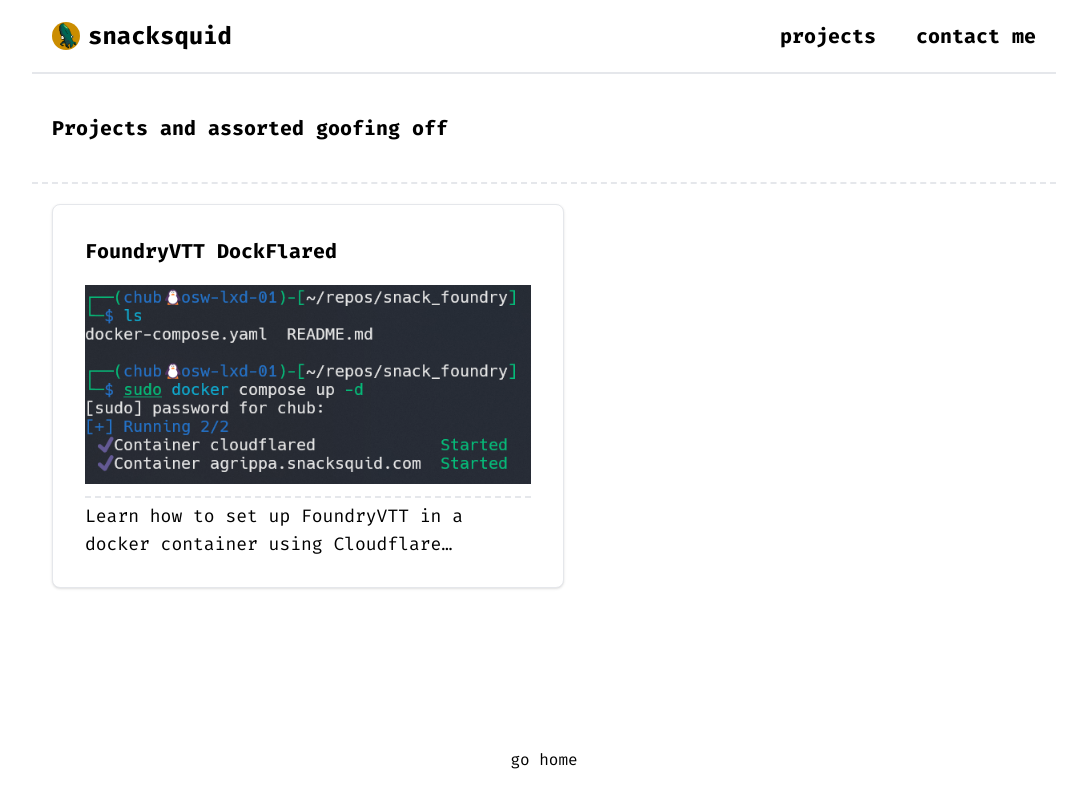
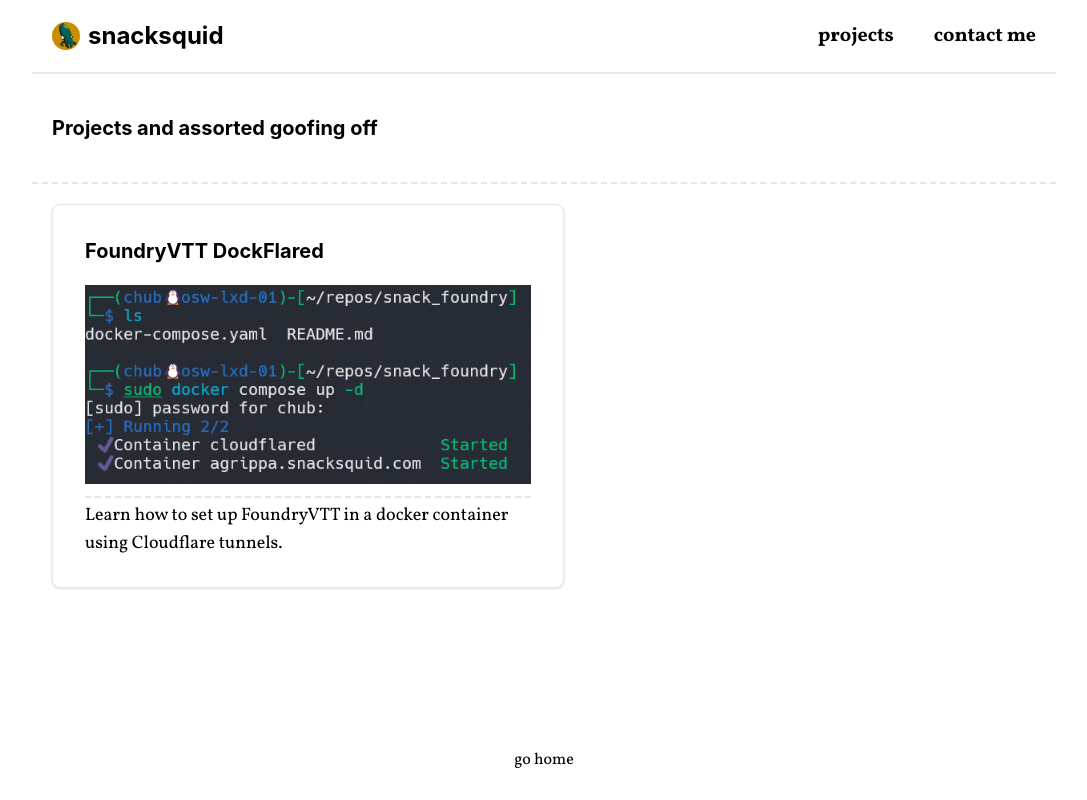
Before and after one commit to SnackSquid/squidsite, a Next.js app: page /projects in a window 1280 px wide. Shown: the whole page, without its empty margins (96-1183 px from the left). Built offline with nearby package versions, Linux system fonts and the light colour scheme.

Commit message:
Did some more stuff

```diff
--- a/app/globals.css
+++ b/app/globals.css
@@ -8,22 +8,21 @@
     }
   h1 {
     @apply text-xl md:text-2xl font-bold dark:text-zinc-100
+    font-sans
   }
   h2 {
-    @apply text-lg md:text-xl font-bold dark:text-zinc-100
+    @apply text-lg md:text-xl font-bold dark:text-zinc-100 font-sans
   }
   h3 {
-    @apply text-base md:text-lg font-bold dark:text-zinc-100
+    @apply text-base md:text-lg font-bold dark:text-zinc-100 font-sans
   }
   h4 {
-    @apply text-sm md:text-base font-bold dark:text-zinc-100
+    @apply text-sm md:text-base font-bold dark:text-zinc-100 font-sans
   }
-  p {
-
+  code {
+    @apply dark:text-purple-400 font-mono p-10 flex md:w-1/2  bg-white overflow-hidden text-ellipsis text-xs md:text-sm border-gray-200 rounded-lg shadow dark:bg-zinc-800 dark:border-zinc-700
   }
 }
-
-
 
 body {
   margin: 0 auto;
--- a/app/layout.tsx
+++ b/app/layout.tsx
@@ -1,8 +1,8 @@
 import type { Metadata } from 'next'
-import { Fira_Code } from 'next/font/google'
+import { Vollkorn, Fira_Mono } from 'next/font/google'
 import './globals.css'
 
-const inter = Fira_Code({ subsets: ['latin'] })
+const inter = Vollkorn({ subsets: ['latin'] })
 
 export const metadata: Metadata = {
   title: 'snacksquid',
--- a/app/projects/displaycard.tsx
+++ b/app/projects/displaycard.tsx
@@ -25,7 +25,7 @@
         }}
         key={prop.key}
       >
-        <div className="block max-w-sm md:max-w-lg h-80 md:h-96 p-6 md:p-8 bg-white border border-gray-200 rounded-lg shadow hover:bg-gray-100 dark: dark:bg-zinc-800 dark:border-zinc-700 dark:hover:bg-zinc-700">
+        <div className="block max-w-sm md:max-w-lg h-80 md:h-96 p-6 md:p-8 bg-white border border-gray-200 rounded-lg shadow hover:bg-gray-100 dark:bg-zinc-800 dark:border-zinc-700 dark:hover:bg-zinc-700">
           <h1 className="text-l md:text-xl font-bold mb-5 dark:text-stone-100">
             {prop.title}
           </h1>
--- a/tailwind.config.ts
+++ b/tailwind.config.ts
@@ -6,13 +6,12 @@
     './components/**/*.{js,ts,jsx,tsx,mdx}',
     './app/**/*.{js,ts,jsx,tsx,mdx}',
   ],
+  darkMode: 'media',
   theme: {
-    extend: {
-      backgroundImage: {
-        'gradient-radial': 'radial-gradient(var(--tw-gradient-stops))',
-        'gradient-conic':
-          'conic-gradient(from 180deg at 50% 50%, var(--tw-gradient-stops))',
-      },
+    fontFamily: {
+      sans: ['Inter', 'sans-serif'],
+      serif: ['Vollkorn', 'serif'],
+      mono: ['Fira\ Mono', "monospace"],
     },
   },
   plugins: [],
```
Also changed, not shown: app/projects/markdown/dockflared.mdx (+5 -3 lines).
